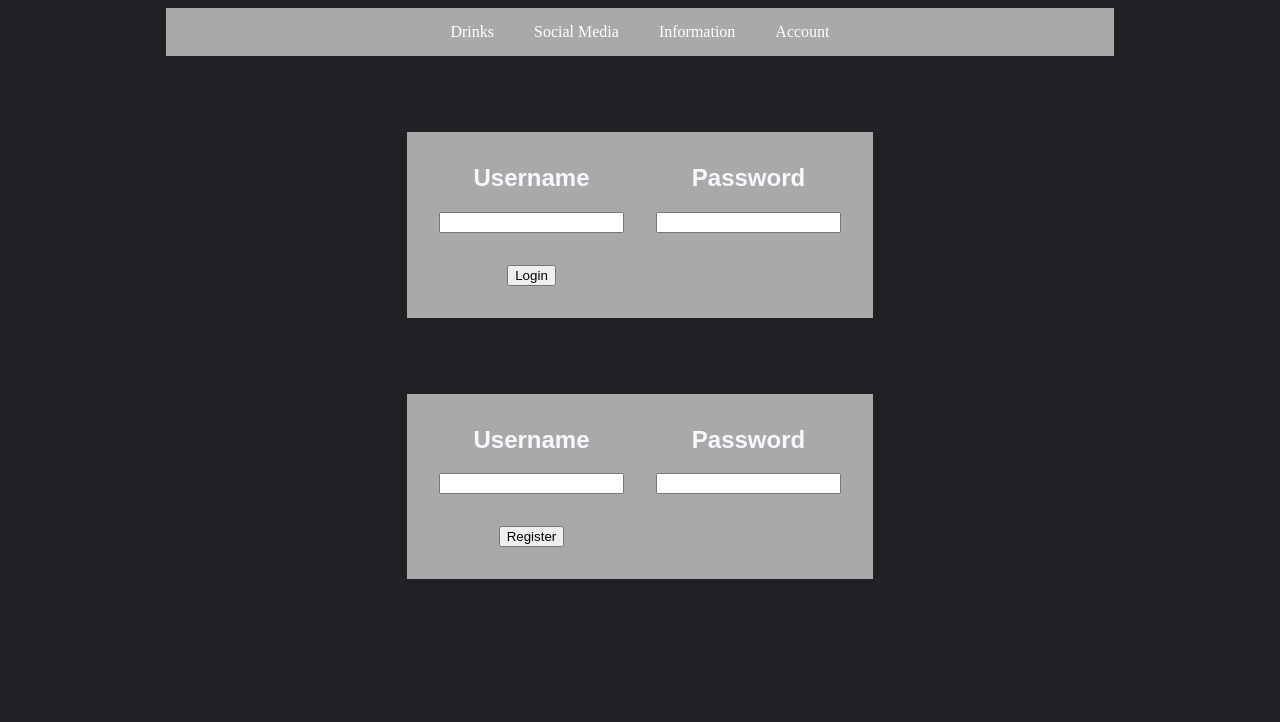
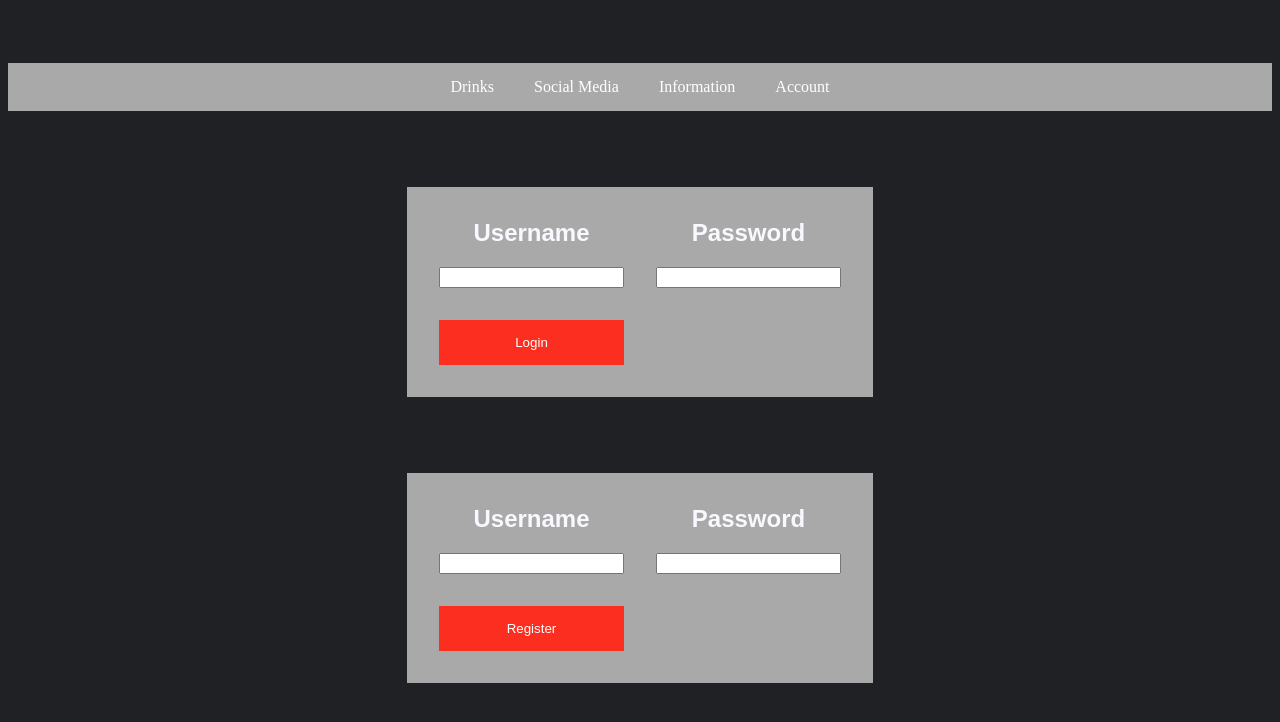
Before and after one commit to ConnorNess/PHP-Web-Design_-Coursework-, a PHP site: page /login.php in a window 1280 px wide. Shown: the top 722 px of the page. Run offline with PHP 8.4, Linux system fonts and the light colour scheme.

Commit message:
finalised
wanted more done, but I'm a busy dude these days

```diff
--- a/logform.php
+++ b/logform.php
@@ -4,26 +4,19 @@
     <td>
         <label for="logusername"><h2>Username</h2></label>
         <input name="logusername">
-        <p>
-        <?php
-        if (isLogUserValid() != true){
-            displayLogUserWarning();
-        }
-        ?>
-        </p>
     </td>
     <td>
         <label for="logpassword"><h2>Password</h2></label>
         <input name="logpassword" type="password">
-        <p>
-        <?php
-        if (isLogPassValid() != true){
-            displayLogPassWarning();
-        }
-        ?>
-        </p>
     </td>
     <tr><td>
         <input name="logsubmit" Value="Login" type="submit"/>
     </tr></td>
+    <?php
+        if ((isLogPassValid() != true) || (isLogUserValid() != true)){
+            echo "<tr>";
+            displayWarning();
+            echo "</tr>";
+        }
+    ?>
 </table>
--- a/logvalidation.php
+++ b/logvalidation.php
@@ -26,10 +26,6 @@ function isLogPassValid(){
 
 
 //Display warnings
-function displayLogUserWarning(){
-    echo "&nbsp;&nbsp;Please input a username.";
+function displayWarning(){
+    echo "&nbsp;&nbsp;Error, incorrect data";
 }
-
-function displayLogPassWarning(){
-    echo "&nbsp;&nbsp;Please input a password.";
-}
--- a/register.php
+++ b/register.php
@@ -25,14 +25,14 @@ if ($stmt = $con->prepare('SELECT id, password FROM accounts WHERE username = ?'
         if ($stmt = $con->prepare('INSERT INTO accounts (username, password) VALUES (?, ?)')) {
         $stmt->bind_param('ss', $_POST['registerusername'], $_POST['registerpassword']);
         $stmt->execute();
-            echo 'You have successfully registered, you can now login!';
+		header('Location: login.php');
         } else {
-            echo 'Could not prepare statement!';
+            header('Location: login.php');
         }
 	}
 	$stmt->close();
 } else {
-	echo 'Could not prepare statement!';
+	header('Location: login.php');
 }
 $con->close();
 ?>
--- a/style.css
+++ b/style.css
@@ -1,17 +1,12 @@
-img.resize{
-    width: 300px;
-    height: 300px;
-}
-
 body{
     background-color: #202124;
 }
 
-button {
+input[type="submit"] {
     background-color: #FC2E20;
     color: white;
-    padding: 14px 20px;
-    margin: 8px 0;
+    width: 100%;
+  	padding: 15px;
     border: none;
     cursor: pointer;
   }
@@ -23,7 +18,8 @@ table, td{
     text-align: center;
     background-color: #A9A9A9;
     margin-top: 6%;
-    font-family: Arial, Helvetica, sans-serif
+    font-family: Arial, Helvetica, sans-serif;
+    color: white
   }
 
   li {
@@ -44,12 +40,12 @@ table, td{
   }
 
   ul{
-    margin-top: 0%;
+    margin-top: 5%;
     margin-bottom: 2%;
     margin-left: auto;
     margin-right: auto;
     padding: 0;
-    width: 75%;
+    width: 100%;
     display: flex;
     justify-content: center;
     overflow: hidden;
```
Also changed, not shown: account.php (+16 -0 lines), deleteuser.php (added, +12 -0 lines).
